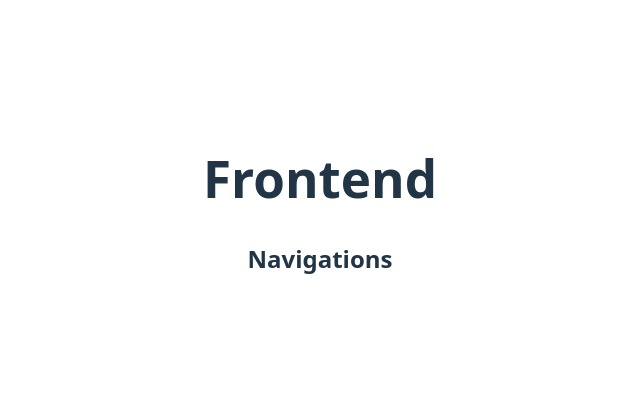
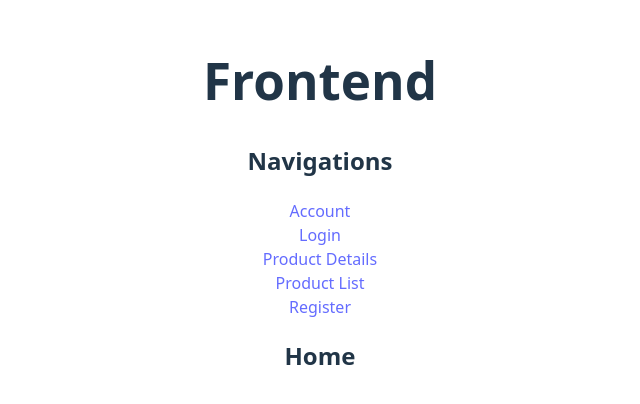
Before and after one commit to KalebMorton/MarketFrontEnd, a React (Vite) app: page / in a window 1280 px wide. Shown: the part 194-598 px from the top of the page, without its empty margins (320-960 px from the left). Built offline with nearby package versions, Linux system fonts and the light colour scheme.

Commit message:
added route paths to all components

```diff
--- a/src/components/Navigations.jsx
+++ b/src/components/Navigations.jsx
@@ -1,10 +1,38 @@
 // all the routes will be tied to here
 import { Routes, Route, Link } from "react-router-dom";
+
+import Home from "./Home";
+import Account from "./Account";
+import Login from "./Login";
+import ProductDetails from "./ProductDetails";
+import ProductList from "./ProductList";
+import Register from "./Register";
 
 export default function Navigations(){
     return (
         <>
             <h2>Navigations</h2>
+            <div id="navbar">
+                <Link to="/Account">Account</Link>
+                <br></br>
+                <Link to="/Login">Login</Link>
+                <br></br>
+                <Link to="/ProductDetails">Product Details</Link>
+                <br></br>
+                <Link to="/ProductList">Product List</Link>
+                <br></br>
+                <Link to="/Register">Register</Link>
+            </div>
+            <div>
+                <Routes>
+                    <Route path="/" element={<Home/>}/>
+                    <Route path="/Account" element={<Account/>}/>
+                    <Route path="/Login" element={<Login/>}/>
+                    <Route path="/ProductDetails" element={<ProductDetails/>}/>
+                    <Route path="/ProductList" element={<ProductList/>}/>
+                    <Route path="/Register" element={<Register/>}/>
+                </Routes>
+            </div>
         </>
     )
 }
```
